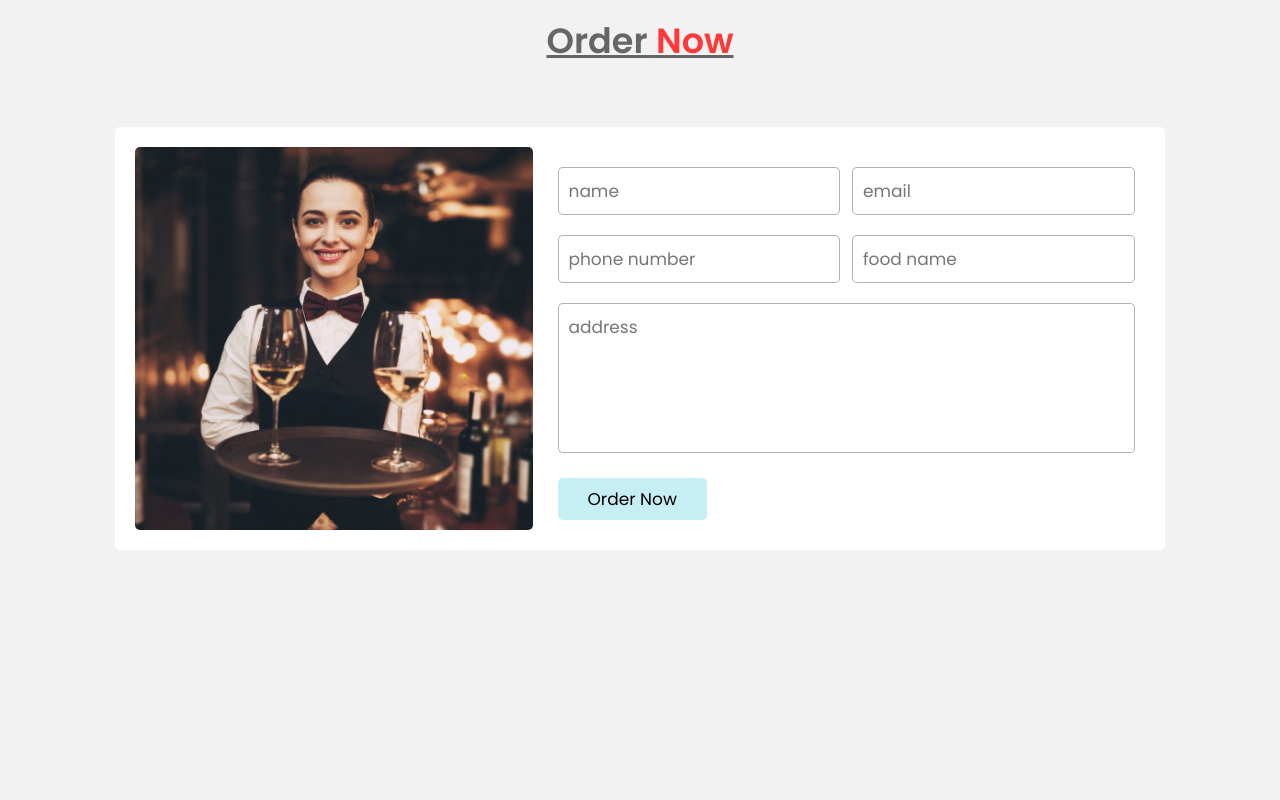
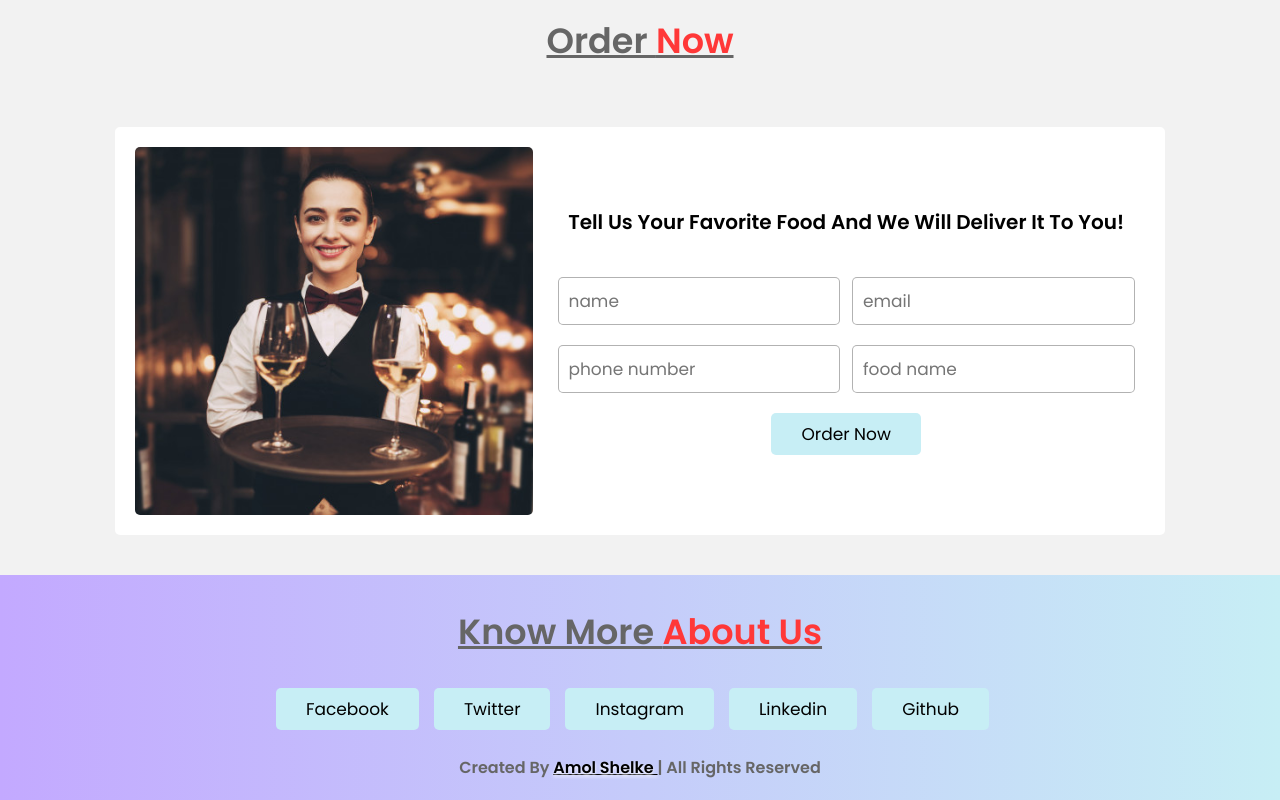
Before and after one commit to AmolShelke2/React-Foodie-app, a React (Create React App) app: page / in a window 1280 px wide. Shown: the part 4340-5140 px from the top of the page. Before the commit the page ends 4930 px from the top, so only its background shows below. Built offline with nearby package versions, Linux system fonts and the light colour scheme.

Commit message:
Feat: Added Footer section

```diff
--- a/src/App.js
+++ b/src/App.js
@@ -8,6 +8,7 @@ import Populars from './components/popular/Populars';
 import Steps from './components/steps/Steps';
 import ImageGallery from './components/gallery/ImageGallery';
 import Order from './components/order/Order';
+import Footer from './components/footer/Footer';
 
 const App = () => {
   return (
@@ -19,6 +20,7 @@ const App = () => {
       <Steps />
       <ImageGallery />
       <Order />
+      <Footer />
     </div>
   );
 };
--- /dev/null
+++ b/src/components/footer/Footer.css
@@ -0,0 +1,29 @@
+.footer {
+    background: linear-gradient(to left, #c7eef5, #c3a9ff);
+    text-align: center;
+    margin: 0;
+}
+
+.footer .heading {
+    margin: 0;
+}
+
+.share {
+    margin: 1rem;
+}
+
+.share a {
+    margin-right: 1.5rem;
+    margin-bottom: 1rem;
+}
+
+.credit {
+    font-size: 1.6rem;
+    color: #666;
+}
+
+.credit span {
+    color: #000;
+    text-shadow: 0px 2px 3px #fff;
+    text-decoration: underline;
+}
--- /dev/null
+++ b/src/components/footer/Footer.js
@@ -0,0 +1,36 @@
+import React from 'react';
+
+import './Footer.css';
+
+const Footer = () => {
+  return (
+    <section className="footer">
+      <h1 className="heading">
+        Know more <span>about us</span>
+      </h1>
+      <div className="share">
+        <a href="#!" class="btn">
+          Facebook
+        </a>
+        <a href="#!" class="btn">
+          twitter
+        </a>
+        <a href="#!" class="btn">
+          instagram
+        </a>
+        <a href="#!" class="btn">
+          linkedin
+        </a>
+        <a href="#!" class="btn">
+          Github
+        </a>
+      </div>
+
+      <h1 class="credit">
+        created by <span>Amol Shelke </span> | All rights reserved
+      </h1>
+    </section>
+  );
+};
+
+export default Footer;
--- a/src/components/order/OrderForm.css
+++ b/src/components/order/OrderForm.css
@@ -1,6 +1,17 @@
 .order .row form {
     flex: 1 1 50rem;
+    text-align: center;
+    flex-direction: column;
+    justify-content: center;
+    align-items: center;
     padding: 1rem;
+    margin: 5rem auto;
+}
+
+.order .row form p {
+    font-size: 2rem;
+    font-weight: bold;
+    margin-bottom: 3rem;
 }
 
 .order .row form .inputBox {
@@ -9,8 +20,7 @@
     flex-wrap: wrap;
 }
 
-.order .row form .inputBox input,
-.order .row form textarea {
+.order .row form .inputBox input {
     padding: 1rem;
     margin: 1rem 0;
     font-size: 1.7rem;
@@ -21,8 +31,9 @@
     width: 49%;
 }
 
-.order .row form textarea {
-    width: 100%;
-    height: 15rem;
-    resize: none;
+
+@media screen and (max-width: 800px) {
+    .order .row form p {
+        font-size: 1.4rem;
+    }
 }
--- a/src/components/order/OrderForm.js
+++ b/src/components/order/OrderForm.js
@@ -9,6 +9,7 @@ const OrderForm = () => {
 
   return (
     <form onSubmit={submitHandler}>
+      <p>Tell us your favorite food and we will deliver it to you!</p>
       <div className="inputBox">
         <input type="text" placeholder="name" />
         <input type="email" placeholder="email" />
@@ -19,8 +20,6 @@ const OrderForm = () => {
         <input type="text" placeholder="food name" />
       </div>
 
-      <textarea placeholder="address" cols="30" rows="10"></textarea>
-
       <button type="submit" className="btn">
         Order now
       </button>
```
